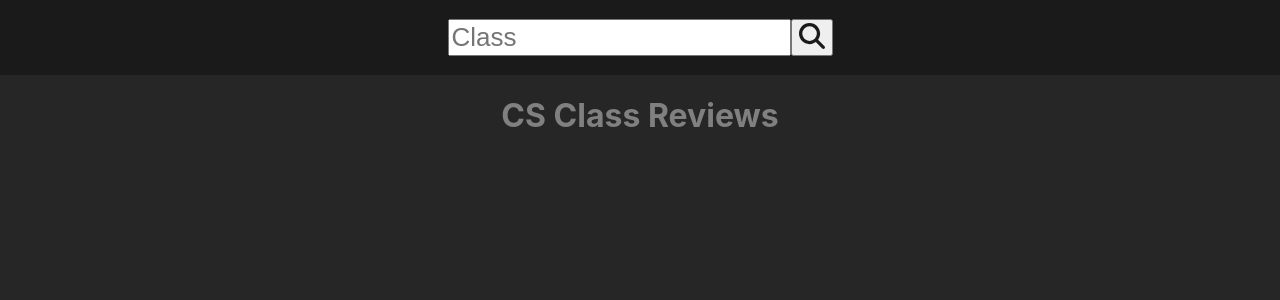
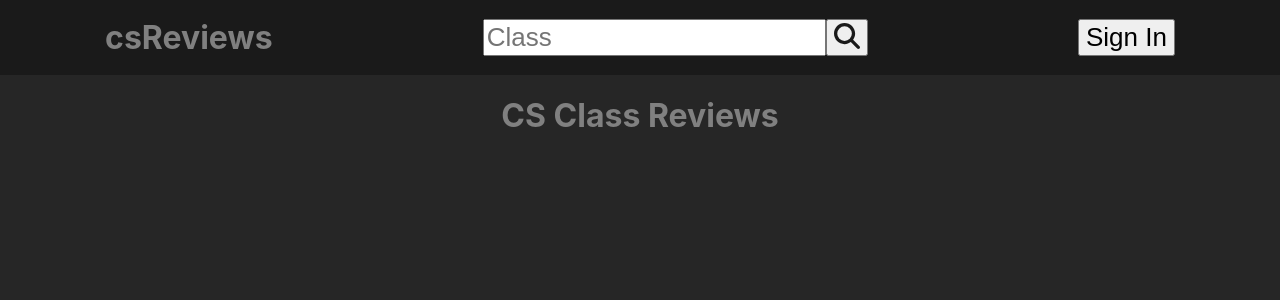
Before and after one commit to gabebautista11/uofu-cs-class-reviews, a React (Create React App) app: page / in a window 1280 px wide. Shown: the top 300 px of the page. Built offline with nearby package versions, Linux system fonts and the light colour scheme.

Commit message:
trying to get auth to work

```diff
--- /dev/null
+++ b/src/Components/Header/Header.css
@@ -0,0 +1,13 @@
+.header {
+  background-color: var(--header-color);
+  margin: auto;
+  display: flex;
+}
+
+.logo {
+  margin: auto;
+}
+.sign-in-button {
+  font-size: 26px;
+  margin: auto;
+}
--- /dev/null
+++ b/src/Components/Header/Header.jsx
@@ -0,0 +1,24 @@
+import "./Header.css";
+import SearchBar from "../../Components/SearchBar/SearchBar";
+import { auth } from "../../FirebaseData/FirebaseConfig";
+import { GoogleSignIn, GoogleSignOut } from "../../FirebaseData/GoogleAuth";
+const Header = () => {
+  console.log(auth.currentUser);
+  return (
+    <div className="header">
+      <h1 className="logo">csReviews</h1>
+      <SearchBar />
+      {auth.currentUser == null ? (
+        <button className="sign-in-button" onClick={() => GoogleSignIn}>
+          Sign In
+        </button>
+      ) : (
+        <button className="sign-in-button" onClick={() => GoogleSignOut}>
+          Sign Out
+        </button>
+      )}
+    </div>
+  );
+};
+
+export default Header;
--- a/src/FirebaseData/FirebaseConfig.js
+++ b/src/FirebaseData/FirebaseConfig.js
@@ -1,6 +1,7 @@
 // Import the functions you need from the SDKs you need
 import { initializeApp } from "firebase/app";
 import { getAnalytics } from "firebase/analytics";
+import { browserLocalPersistence, getAuth } from "firebase/auth";
 // TODO: Add SDKs for Firebase products that you want to use
 // https://firebase.google.com/docs/web/setup#available-libraries
 
@@ -20,4 +21,6 @@ const firebaseConfig = {
 const app = initializeApp(firebaseConfig);
 const analytics = getAnalytics(app);
 
-export { app, analytics };
+const auth = getAuth();
+auth.setPersistence(browserLocalPersistence);
+export { app, analytics, auth };
--- /dev/null
+++ b/src/FirebaseData/GoogleAuth.js
@@ -0,0 +1,19 @@
+import {
+  signInWithRedirect,
+  GoogleAuthProvider,
+  signOut,
+  getRedirectResult,
+} from "firebase/auth";
+import { auth } from "./FirebaseConfig";
+
+const GoogleSignIn = async () => {
+  const provider = new GoogleAuthProvider();
+  signInWithRedirect(auth, provider);
+  const result = await getRedirectResult(auth);
+  console.log(result.user);
+};
+
+const GoogleSignOut = () => {
+  signOut(auth);
+};
+export { GoogleSignIn, GoogleSignOut };
--- a/src/Views/HomePage/HomePage.jsx
+++ b/src/Views/HomePage/HomePage.jsx
@@ -1,9 +1,10 @@
-import SearchBar from "../../Components/SearchBar/SearchBar";
-import "./HomePage.css"
+import "./HomePage.css";
+import Header from "../../Components/Header/Header";
+
 const HomePage = () => {
   return (
     <div className="HomePage">
-      <SearchBar />
+      <Header />
       <h1 className="title">CS Class Reviews</h1>
     </div>
   );
--- a/src/Views/ViewReviewsPage/ViewReviewsPage.jsx
+++ b/src/Views/ViewReviewsPage/ViewReviewsPage.jsx
@@ -1,7 +1,7 @@
 import { useEffect, useState } from "react";
 import { useParams } from "react-router-dom";
 import { queryDatabaseForClass } from "../../FirebaseData/QueryFirestore";
-import SearchBar from "../../Components/SearchBar/SearchBar";
+import Header from "../../Components/Header/Header";
 import "./ViewReviewsPage.css";
 import Review from "../../Components/Review/Review";
 import { Link } from "react-router-dom";
@@ -22,7 +22,7 @@ const ViewReviewsPage = () => {
 
   return (
     <div className="view-review-page">
-      <SearchBar />
+      <Header />
 
       <h1 className="page-title">{className}</h1>
       <div className="button-div">
--- a/src/Views/WriteReviewPage/WriteReviewPage.jsx
+++ b/src/Views/WriteReviewPage/WriteReviewPage.jsx
@@ -1,7 +1,7 @@
 import { useParams, useNavigate } from "react-router-dom";
 import { useState } from "react";
-import SearchBar from "../../Components/SearchBar/SearchBar";
 import "./WriteReviewPage.css";
+import Header from "../../Components/Header/Header";
 import { addAReview } from "../../FirebaseData/WriteToFirestore";
 
 const WriteReviewPage = () => {
@@ -30,7 +30,7 @@ const WriteReviewPage = () => {
   };
   return (
     <div className="WriteReviewPage">
-      <SearchBar />
+      <Header />
       <h1 className="title-area">{`Write A Review for ${className}`}</h1>
       <form className="review-form" onSubmit={submitForm}>
         <div className="rating-div">
```
